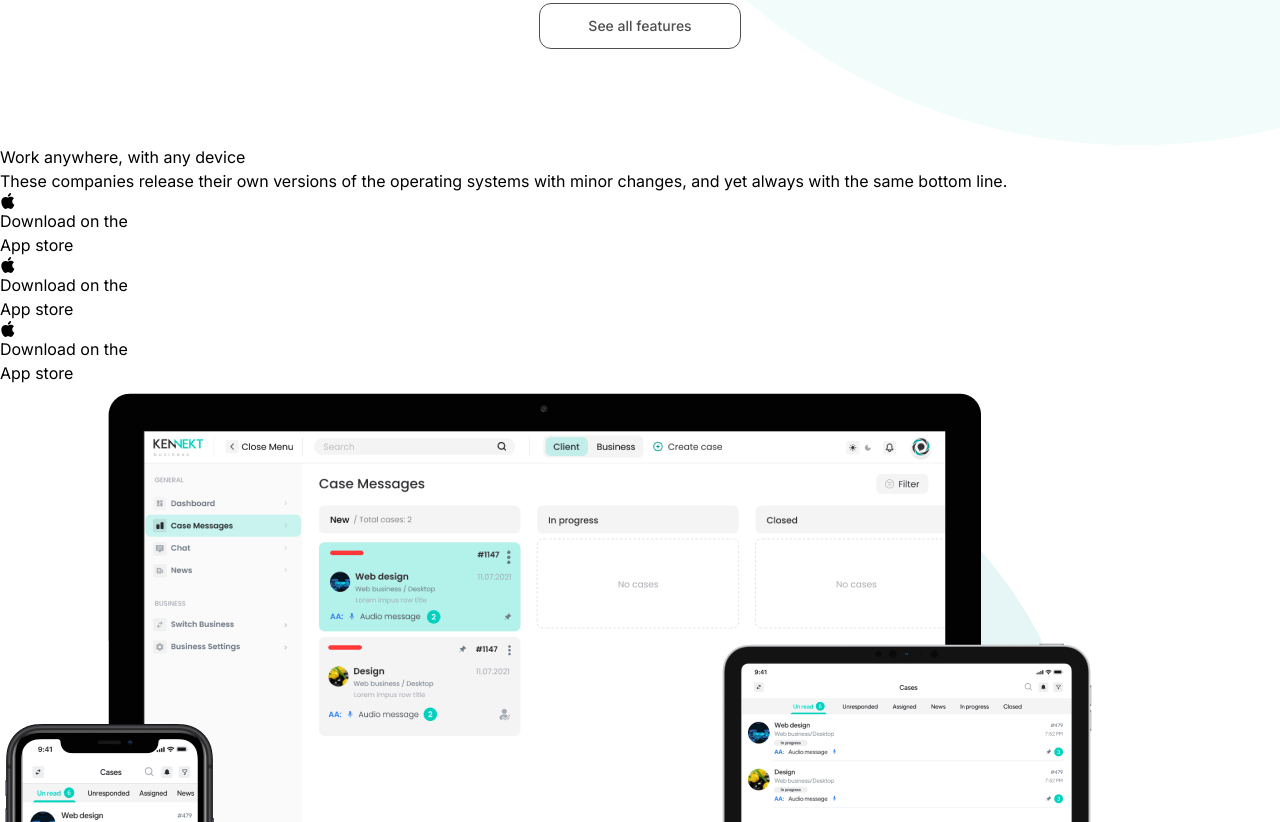
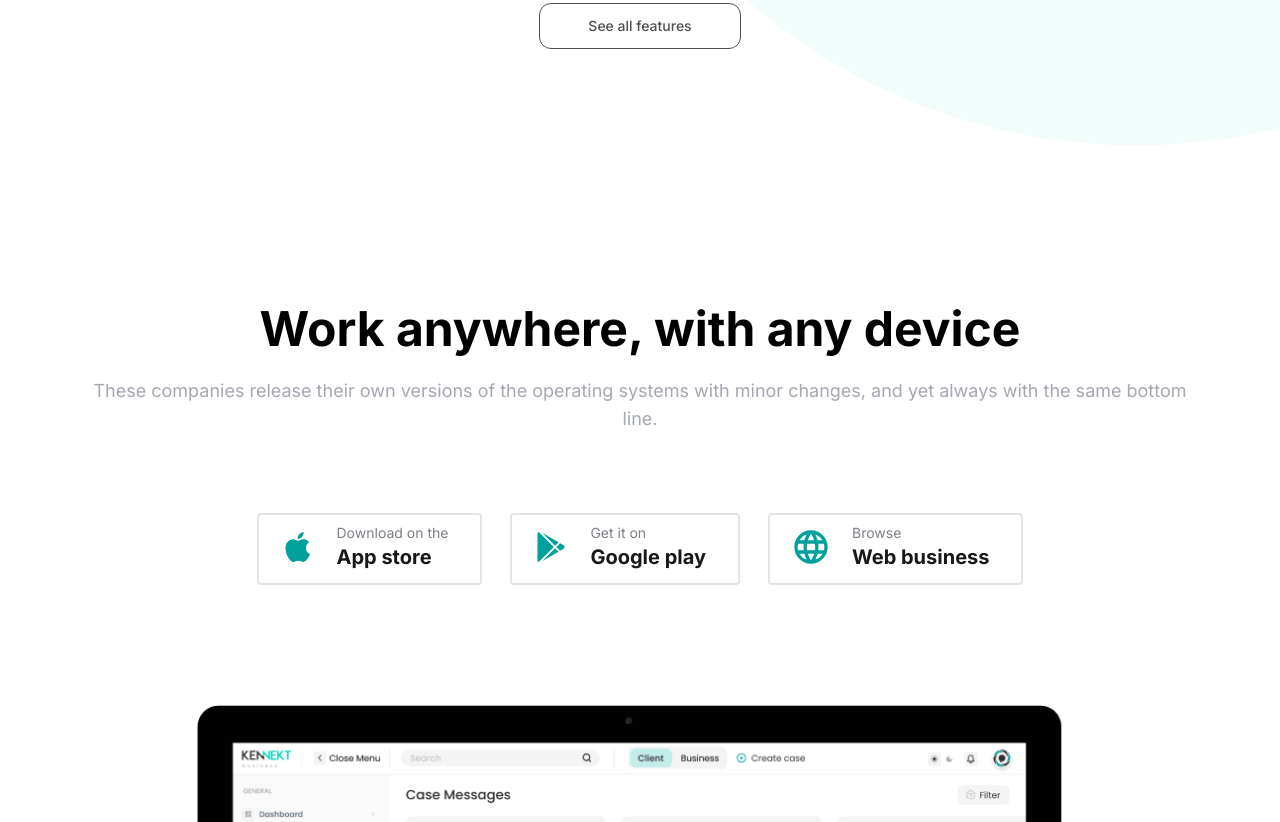
Before and after one commit to parnasmi/kennekt-landing-page, a website: page index.html in a window 1280 px wide. Shown: the part 4558-5380 px from the top of the page. Drawn offline with Linux system fonts and the light colour scheme.

Commit message:
feat: implement device section

```diff
--- a/index.html
+++ b/index.html
@@ -307,55 +307,49 @@
 	</div>
 	<!--    Tailor-made features End-->
 	<!--   Work anywhere, with any device Begin-->
-	<div class="device">
-		<div class="device__inner">
-			<h2 class="device__title">Work anywhere, with any device</h2>
-			<p class="device__descr">These companies release their own versions of the operating systems with minor
+	<div class="device px-3 xl:px-0 xl:pt-40 xl:pb-44 pt-16 pb-20">
+		<div class="device__inner xl:max-w-[1100px] mx-auto">
+			<h2 class="device__title text-2xl xl:text-5xl font-semibold text-center mb-3 xl:mb-6">Work anywhere, with any device</h2>
+			<p class="device__descr text-grey text-sm xl:text-lg xl:mb-20 mb-10 text-center">These companies release their own versions of the operating systems with minor
 				changes, and yet always with the same bottom line. </p>
-			<div class="device__apps">
-				<div class="device__list">
-					<div class="device__item">
-						<a href="#" class="app-link block">
-							<div class="app-link__icon">
-								<svg stroke="currentColor" fill="currentColor" stroke-width="0" viewBox="0 0 24 24"
+			<div class="device__apps xl:mb-28 mb-12">
+				<div class="device__list xl:flex-center-xy xl:gap-x-7">
+					<div class="device__item mb-4 xl:mb-0">
+						<a href="#" class="app-link block rounded border border-2 border-grey-light pl-6 pr-8 pt-2 pb-3 flex items-center group hover:border-primary transition hover:bg-primary">
+							<div class="app-link__icon text-3xl mr-6 text-primary group-hover:text-white">
+								<svg class="transition" stroke="currentColor" fill="currentColor" stroke-width="0" viewBox="0 0 24 24"
 										 height="1em" width="1em" xmlns="http://www.w3.org/2000/svg">
 									<path fill-rule="evenodd"
 												d="M15.3007013,3.832 C16.1387013,2.818 16.7027013,1.405 16.5487013,0 C15.3407013,0.049 13.8797013,0.805 13.0137013,1.819 C12.2367013,2.717 11.5567013,4.154 11.7407013,5.531 C13.0867013,5.636 14.4627013,4.847 15.3007013,3.832 M18.3207013,12.75 C18.3547013,16.382 21.5067013,17.591 21.5417013,17.607 C21.5157013,17.692 21.0387013,19.329 19.8807013,21.02 C18.8807013,22.482 17.8427013,23.939 16.2067013,23.969 C14.5997013,23.998 14.0837013,23.016 12.2457013,23.016 C10.4097013,23.016 9.83570131,23.939 8.31370131,23.998 C6.73570131,24.058 5.53370131,22.417 4.52470131,20.961 C2.46370131,17.981 0.888701307,12.541 3.00370131,8.869 C4.05470131,7.045 5.93170131,5.89 7.96970131,5.861 C9.51970131,5.831 10.9827013,6.904 11.9307013,6.904 C12.8777013,6.904 14.6557013,5.614 16.5247013,5.803 C17.3077013,5.836 19.5037013,6.119 20.9147013,8.184 C20.8007013,8.254 18.2937013,9.714 18.3207013,12.75"></path>
 								</svg>
 							</div>
-							<div class="app-link__content">
-								<div class="muted">Download on the</div>
-								<div class="accent">App store</div>
+							<div class="app-link__content ">
+								<div class="text-grey-dark transition text-sm  group-hover:text-white">Download on the</div>
+								<div class="text-kdark transition font-bold text-xl group-hover:text-white">App store</div>
 							</div>
 						</a>
 					</div>
-					<div class="device__item">
-						<a href="#" class="app-link block">
-							<div class="app-link__icon">
-								<svg stroke="currentColor" fill="currentColor" stroke-width="0" viewBox="0 0 24 24"
-										 height="1em" width="1em" xmlns="http://www.w3.org/2000/svg">
-									<path fill-rule="evenodd"
-												d="M15.3007013,3.832 C16.1387013,2.818 16.7027013,1.405 16.5487013,0 C15.3407013,0.049 13.8797013,0.805 13.0137013,1.819 C12.2367013,2.717 11.5567013,4.154 11.7407013,5.531 C13.0867013,5.636 14.4627013,4.847 15.3007013,3.832 M18.3207013,12.75 C18.3547013,16.382 21.5067013,17.591 21.5417013,17.607 C21.5157013,17.692 21.0387013,19.329 19.8807013,21.02 C18.8807013,22.482 17.8427013,23.939 16.2067013,23.969 C14.5997013,23.998 14.0837013,23.016 12.2457013,23.016 C10.4097013,23.016 9.83570131,23.939 8.31370131,23.998 C6.73570131,24.058 5.53370131,22.417 4.52470131,20.961 C2.46370131,17.981 0.888701307,12.541 3.00370131,8.869 C4.05470131,7.045 5.93170131,5.89 7.96970131,5.861 C9.51970131,5.831 10.9827013,6.904 11.9307013,6.904 C12.8777013,6.904 14.6557013,5.614 16.5247013,5.803 C17.3077013,5.836 19.5037013,6.119 20.9147013,8.184 C20.8007013,8.254 18.2937013,9.714 18.3207013,12.75"></path>
-								</svg>
+					<div class="device__item mb-4 xl:mb-0">
+						<a href="#" class="app-link block rounded border border-2 border-grey-light pl-6 pr-8 pt-2 pb-3 flex items-center group hover:border-primary transition hover:bg-primary">
+							<div class="app-link__icon text-3xl mr-6 text-primary group-hover:text-white">
+								<svg stroke="currentColor" fill="currentColor" stroke-width="0" viewBox="0 0 512 512" height="1em" width="1em" xmlns="http://www.w3.org/2000/svg"><path d="M325.3 234.3L104.6 13l280.8 161.2-60.1 60.1zM47 0C34 6.8 25.3 19.2 25.3 35.3v441.3c0 16.1 8.7 28.5 21.7 35.3l256.6-256L47 0zm425.2 225.6l-58.9-34.1-65.7 64.5 65.7 64.5 60.1-34.1c18-14.3 18-46.5-1.2-60.8zM104.6 499l280.8-161.2-60.1-60.1L104.6 499z"></path></svg>
 							</div>
-							<div class="app-link__content">
-								<div class="muted">Download on the</div>
-								<div class="accent">App store</div>
+							<div class="app-link__content ">
+								<div class="text-grey-dark transition text-sm  group-hover:text-white">Get it on</div>
+								<div class="text-kdark transition font-bold text-xl group-hover:text-white">Google play</div>
 							</div>
 						</a>
 					</div>
-					<div class="device__item">
-						<a href="#" class="app-link block">
-							<div class="app-link__icon">
-								<svg stroke="currentColor" fill="currentColor" stroke-width="0" viewBox="0 0 24 24"
-										 height="1em" width="1em" xmlns="http://www.w3.org/2000/svg">
-									<path fill-rule="evenodd"
-												d="M15.3007013,3.832 C16.1387013,2.818 16.7027013,1.405 16.5487013,0 C15.3407013,0.049 13.8797013,0.805 13.0137013,1.819 C12.2367013,2.717 11.5567013,4.154 11.7407013,5.531 C13.0867013,5.636 14.4627013,4.847 15.3007013,3.832 M18.3207013,12.75 C18.3547013,16.382 21.5067013,17.591 21.5417013,17.607 C21.5157013,17.692 21.0387013,19.329 19.8807013,21.02 C18.8807013,22.482 17.8427013,23.939 16.2067013,23.969 C14.5997013,23.998 14.0837013,23.016 12.2457013,23.016 C10.4097013,23.016 9.83570131,23.939 8.31370131,23.998 C6.73570131,24.058 5.53370131,22.417 4.52470131,20.961 C2.46370131,17.981 0.888701307,12.541 3.00370131,8.869 C4.05470131,7.045 5.93170131,5.89 7.96970131,5.861 C9.51970131,5.831 10.9827013,6.904 11.9307013,6.904 C12.8777013,6.904 14.6557013,5.614 16.5247013,5.803 C17.3077013,5.836 19.5037013,6.119 20.9147013,8.184 C20.8007013,8.254 18.2937013,9.714 18.3207013,12.75"></path>
+					<div class="device__item mb-4 xl:mb-0">
+						<a href="#" class="app-link block rounded border border-2 border-grey-light pl-6 pr-8 pt-2 pb-3 flex items-center group hover:border-primary transition hover:bg-primary">
+							<div class="app-link__icon text-3xl mr-6 text-primary group-hover:text-white">
+								<svg width="34" height="34" fill="none" xmlns="http://www.w3.org/2000/svg">
+									<path d="M24.267 20.334c.133-1.1.233-2.2.233-3.334 0-1.133-.1-2.233-.233-3.333H29.9c.267 1.066.433 2.183.433 3.333 0 1.15-.166 2.267-.433 3.334h-5.633Zm-2.95 9.266c1-1.85 1.766-3.85 2.3-5.933h4.916a13.384 13.384 0 0 1-7.216 5.933Zm-.417-9.267h-7.8c-.167-1.1-.267-2.2-.267-3.333s.1-2.25.267-3.333h7.8c.15 1.083.267 2.2.267 3.333 0 1.134-.117 2.233-.267 3.334ZM17 30.267c-1.383-2-2.5-4.217-3.183-6.6h6.366c-.683 2.383-1.8 4.6-3.183 6.6Zm-6.667-19.933H5.467a13.205 13.205 0 0 1 7.2-5.934c-1 1.85-1.75 3.85-2.334 5.934ZM5.467 23.666h4.866c.584 2.083 1.334 4.083 2.334 5.933a13.347 13.347 0 0 1-7.2-5.933ZM4.1 20.333A13.736 13.736 0 0 1 3.667 17c0-1.15.166-2.267.433-3.333h5.633C9.6 14.767 9.5 15.867 9.5 17c0 1.134.1 2.233.233 3.334H4.1ZM17 3.718c1.383 2 2.5 4.233 3.183 6.617h-6.366C14.5 7.95 15.617 5.717 17 3.717Zm11.533 6.617h-4.916a26.085 26.085 0 0 0-2.3-5.934 13.311 13.311 0 0 1 7.216 5.934ZM17 .334C7.783.333.333 7.833.333 17A16.667 16.667 0 1 0 17 .333Z" fill="currentColor"/>
 								</svg>
 							</div>
-							<div class="app-link__content">
-								<div class="muted">Download on the</div>
-								<div class="accent">App store</div>
+							<div class="app-link__content ">
+								<div class="text-grey-dark transition text-sm  group-hover:text-white">Browse</div>
+								<div class="text-kdark transition font-bold text-xl group-hover:text-white">Web business</div>
 							</div>
 						</a>
 					</div>
--- a/tailwind.config.js
+++ b/tailwind.config.js
@@ -14,6 +14,8 @@ module.exports = {
 				},
 				grey: {
 					DEFAULT: "#A5A7B2",
+					light: "#E2E4E8",
+					dark: "#7C8087",
 				},
 				brown: {
 					light: "#F8E1D1",
```
Also changed, not shown: assets/styles/style.css.
